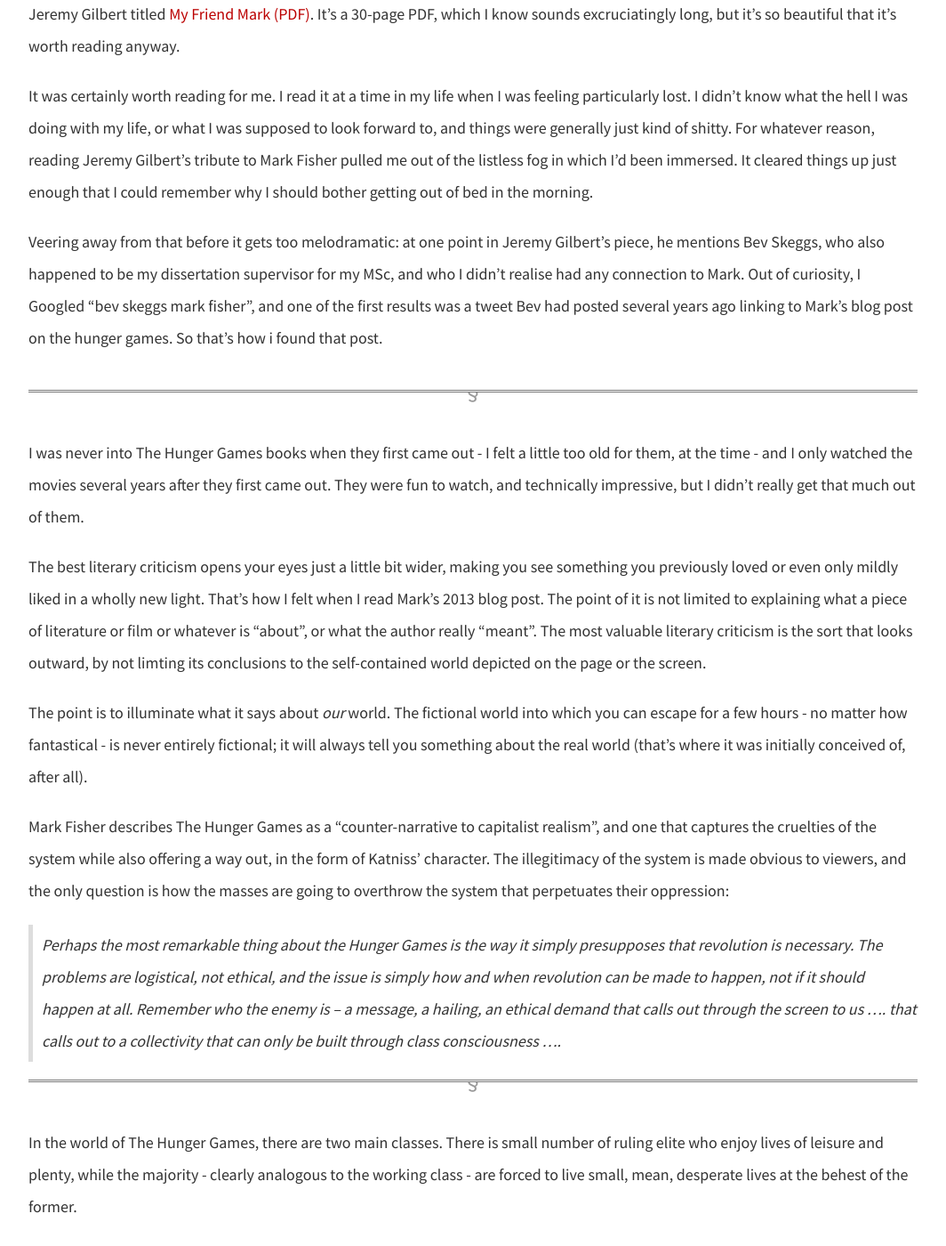
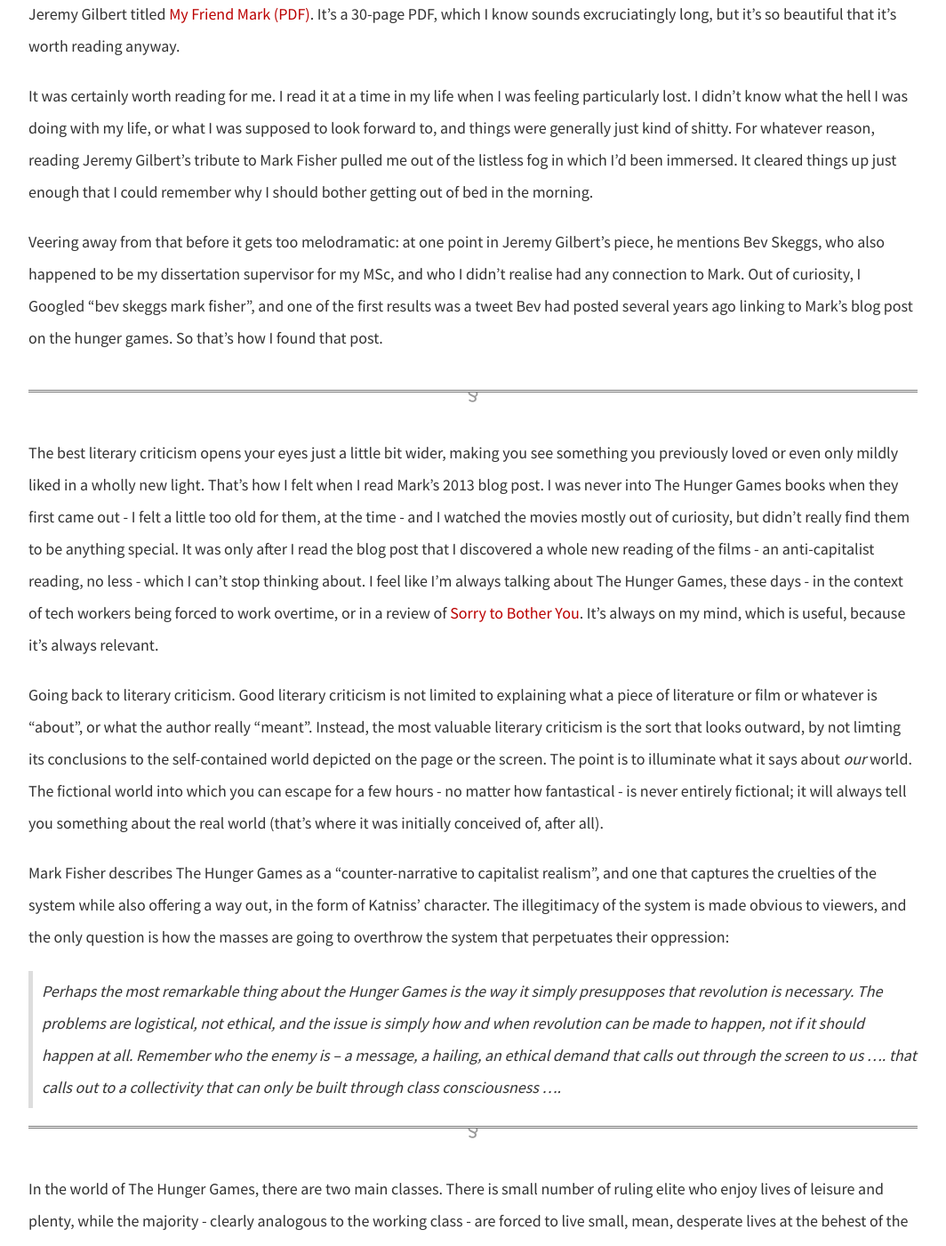
Before and after one commit to dellsystem/dellsystem.github.io, a Jekyll site: the page built from _posts/2019-1-9-fragments-9.md, in a window 1280 px wide and 1400 px high, scrolled down 828 px. Shown: the whole window at 89% size, without its empty margins (108-1172 px from the left). Built offline with Jekyll 4.4.1, drawn with Linux system fonts in a browser that asks for light colours; some of the changed text lies outside the part shown.

Commit message:
Update fragments-9 post blog

```diff
--- a/_posts/2019-1-9-fragments-9.md
+++ b/_posts/2019-1-9-fragments-9.md
@@ -14,15 +14,13 @@ This post, incidentally, happened to be the one k-punk blog post that I had read
 
 It was certainly worth reading for me. I read it at a time in my life when I was feeling particularly lost. I didn't know what the hell I was doing with my life, or what I was supposed to look forward to, and things were generally just kind of shitty. For whatever reason, reading Jeremy Gilbert's tribute to Mark Fisher pulled me out of the listless fog in which I'd been immersed. It cleared things up just enough that I could remember why I should bother getting out of bed in the morning.
 
-Veering away from that before it gets too melodramatic: at one point in Jeremy Gilbert's piece, he mentions Bev Skeggs, who also happened to be my dissertation supervisor for my MSc, and who I didn't realise had any connection to Mark. Out of curiosity, I Googled "bev skeggs mark fisher", and one of the first results was a tweet Bev had posted several years ago linking to Mark's blog post on the hunger games. So that's how i found that post.
+Veering away from that before it gets too melodramatic: at one point in Jeremy Gilbert's piece, he mentions Bev Skeggs, who also happened to be my dissertation supervisor for my MSc, and who I didn't realise had any connection to Mark. Out of curiosity, I Googled "bev skeggs mark fisher", and one of the first results was a tweet Bev had posted several years ago linking to Mark's blog post on the hunger games. So that's how I found that post.
 
 ***
 
-I was never into The Hunger Games books when they first came out - I felt a little too old for them, at the time - and I only watched the movies several years after they first came out. They were fun to watch, and technically impressive, but I didn't really get that much out of them.
+The best literary criticism opens your eyes just a little bit wider, making you see something you previously loved or even only mildly liked in a wholly new light. That's how I felt when I read Mark's 2013 blog post. I was never into The Hunger Games books when they first came out - I felt a little too old for them, at the time - and I watched the movies mostly out of curiosity, but didn't really find them to be anything special. It was only after I read the blog post that I discovered a whole new reading of the films - an anti-capitalist reading, no less - which I can't stop thinking about. I feel like I'm always talking about The Hunger Games, these days - in the context of tech workers being forced to work overtime, or in a review of [Sorry to Bother You](/speaking/trash-future-sorry-to-bother-you). It's always on my mind, which is useful, because it's always relevant.
 
-The best literary criticism opens your eyes just a little bit wider, making you see something you previously loved or even only mildly liked in a wholly new light. That's how I felt when I read Mark's 2013 blog post. The point of it is not limited to explaining what a piece of literature or film or whatever is "about", or what the author really "meant". The most valuable literary criticism is the sort that looks outward, by not limting its conclusions to the self-contained world depicted on the page or the screen.
-
-The point is to illuminate what it says about _our_ world. The fictional world into which you can escape for a few hours - no matter how fantastical - is never entirely fictional; it will always tell you something about the real world (that's where it was initially conceived of, after all).
+Going back to literary criticism. Good literary criticism is not limited to explaining what a piece of literature or film or whatever is "about", or what the author really "meant". Instead, the most valuable literary criticism is the sort that looks outward, by not limting its conclusions to the self-contained world depicted on the page or the screen. The point is to illuminate what it says about _our_ world. The fictional world into which you can escape for a few hours - no matter how fantastical - is never entirely fictional; it will always tell you something about the real world (that's where it was initially conceived of, after all).
 
 Mark Fisher describes The Hunger Games as a "counter-narrative to capitalist realism", and one that captures the cruelties of the system while also offering a way out, in the form of Katniss' character. The illegitimacy of the system is made obvious to viewers, and the only question is how the masses are going to overthrow the system that perpetuates their oppression:
 
@@ -34,7 +32,7 @@ In the world of The Hunger Games, there are two main classes. There is small num
 
 So far, pretty standard. What's innovative about The Hunger Games as a piece of literature is the unambiguously negative depiction of the ideological apparatuses needed to _maintain_ that system. After all, any hierarchy needs a variety of superstructural forces in order to perpetuate itself, and in this case, we have a violent spectacle that pits members of the working class against each other, in a televised fight-to-the-death. Locate the anger of the masses at their unjust place in this unnatural system, but instead of letting that bloom into revolution, capture it and funnel it towards ends that cannot harm the ruling class. Divide them into "districts" and help inculcate a sense of pride in their own district - one that gets them to align with their district as opposed to the rest of their class.
 
-There are so many ways in which this is a perfect metaphor for how capitalism works IRL. The false hope of nationalism, for one: the way workers are divided by nationality and made to compete on that terrain, in order to distract them from seeing that "nation" as it is currently constructed favours only the ruling class. Workplaces with cutthroat cultures enforced by draconian guidelines around performance review seasons. How grading works in the educational system. Some job interview processes (I've heard Waitrose uses a system that's eerily close to The Hunger Games, though slightly less deadly.) Competition is a great way to maintain the strength of any unjust system: get the people on the bottom to fight each other, instead of collectively turning their attention to the top. Get them to buy into the individual possibility of rising to the top (if they work hard enough) rather than questioning why they should have to do so at all, when the other class doesn't.
+There are so many ways in which this is a perfect metaphor for how capitalism works IRL. The false hope of nationalism, for one: the way workers are divided by nationality and made to compete on that terrain, in order to distract them from seeing that "nation" as it is currently constructed favours only the ruling class. Workplaces with cutthroat cultures enforced by draconian guidelines around performance review season, incentivising employees to work _just a little bit harder_ (and feel good about it, because it helps them rise up the ranks in the company!) so the company's owners can extract more surplus value. The role of grading in the educational system. Some job interview processes (I've heard Waitrose uses a system that's eerily close to The Hunger Games, though slightly less deadly.) Competition is a great way to maintain the strength of any unjust system: get the people on the bottom to fight each other, instead of collectively turning their attention to the top. Get them to buy into the individual possibility of rising to the top (if they work hard enough) rather than questioning why they should have to do so at all, when the other class doesn't.
 
 In a way, this is what happens to any such system. To remain in power, it must develop an effective strategy for containing potential opposition, and brewing up a competition to ascend the ranks is just _perfect_. Get them to tear at each other to compete for scraps. Once they've managed to affirm their own superiority by climbing over their peers, they'll buy into the system.
 
```
